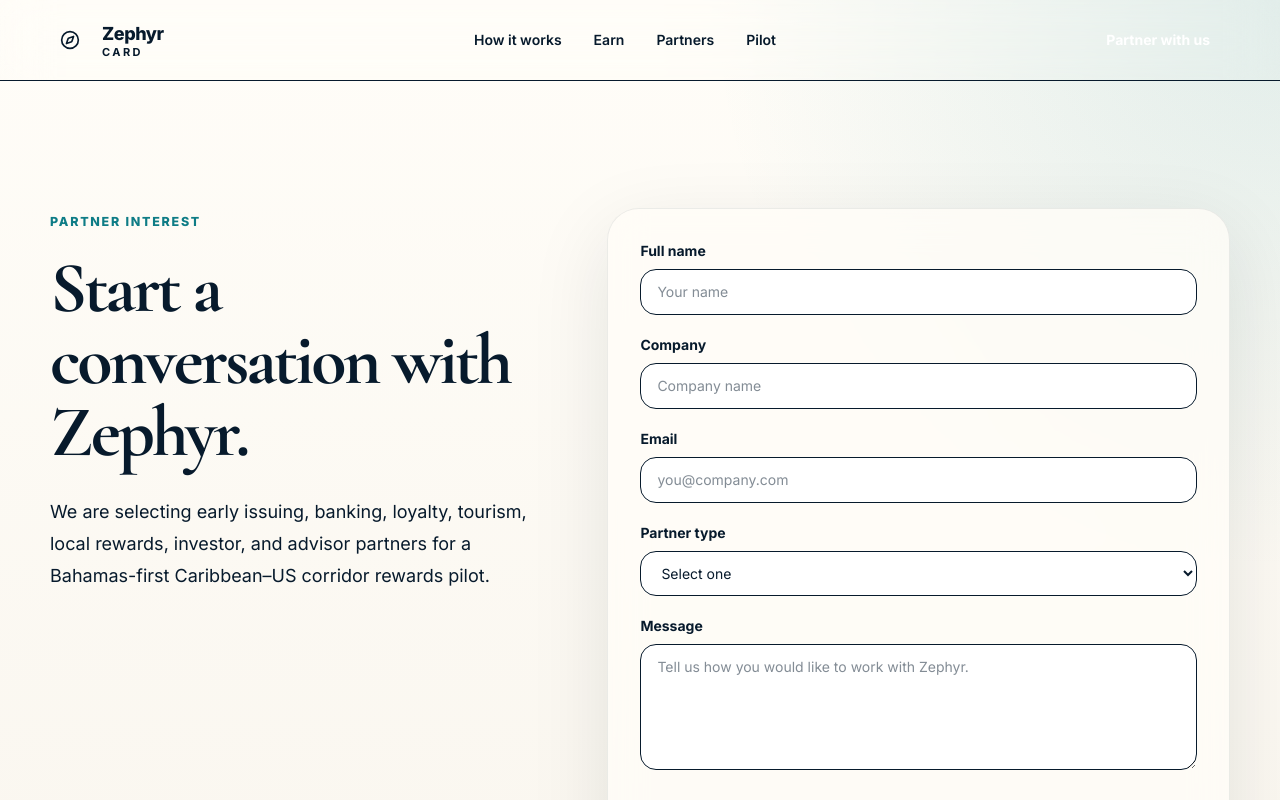
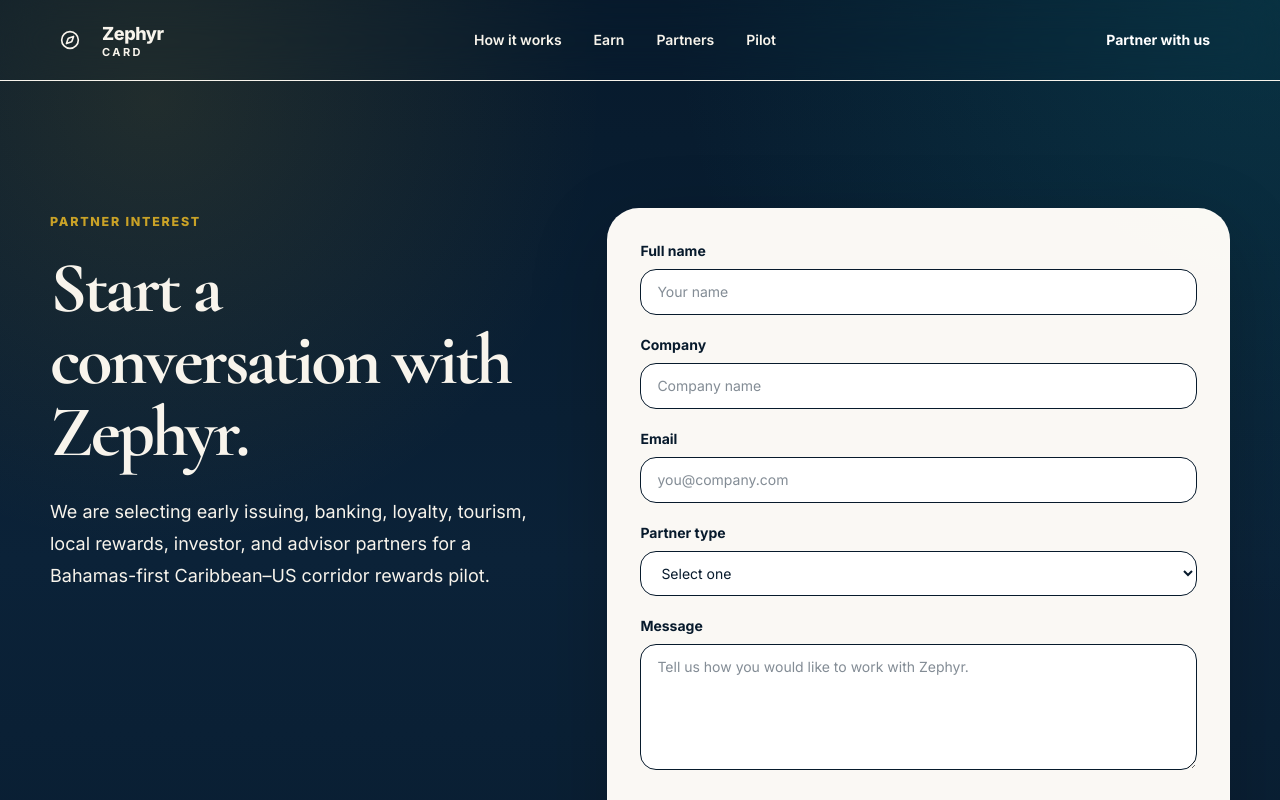
Before and after one commit to anwarpsawyer-gif/zephyrrewards, a Next.js app: page /partner in a window 1280 px wide. Shown: the top 800 px of the page. Built offline with nearby package versions, Linux system fonts and the light colour scheme.

Commit message:
Update globals.css

```diff
--- a/app/globals.css
+++ b/app/globals.css
@@ -4,8 +4,10 @@
 
 :root {
   --zephyr-navy: #071a2c;
+  --zephyr-navy2: #0b2238;
   --zephyr-blue: #0e7c86;
   --zephyr-ivory: #f8f4ec;
+  --zephyr-ivory2: #fffdf8;
   --zephyr-gold: #c9a227;
   --zephyr-slate: #64748b;
 }
@@ -20,10 +22,11 @@ html {
 
 body {
   margin: 0;
-  color: var(--zephyr-navy);
+  color: var(--zephyr-ivory);
   background:
-    radial-gradient(circle at top right, rgba(14, 124, 134, 0.12), transparent 32%),
-    linear-gradient(180deg, #fffdf8 0%, #f8f4ec 100%);
+    radial-gradient(circle at top right, rgba(14, 124, 134, 0.24), transparent 34%),
+    radial-gradient(circle at 12% 8%, rgba(201, 162, 39, 0.13), transparent 28%),
+    linear-gradient(180deg, #071a2c 0%, #0b2238 45%, #071a2c 100%);
   font-family: Inter, ui-sans-serif, system-ui, sans-serif;
 }
 
@@ -41,7 +44,7 @@ body {
   display: inline-flex;
   align-items: center;
   gap: 0.5rem;
-  color: var(--zephyr-blue);
+  color: var(--zephyr-gold);
   font-size: 0.78rem;
   font-weight: 800;
   letter-spacing: 0.14em;
@@ -54,10 +57,10 @@ body {
 }
 
 .zephyr-card-surface {
-  border: 1px solid rgba(7, 26, 44, 0.08);
-  background: rgba(255, 253, 248, 0.78);
-  box-shadow: 0 24px 80px rgba(7, 26, 44, 0.1);
-  backdrop-filter: blur(18px);
+  border: 1px solid rgba(255, 255, 255, 0.12);
+  background: rgba(255, 253, 248, 0.98);
+  box-shadow: 0 24px 80px rgba(0, 0, 0, 0.2);
+  color: var(--zephyr-navy);
 }
 
 .zephyr-gold-line {
```
